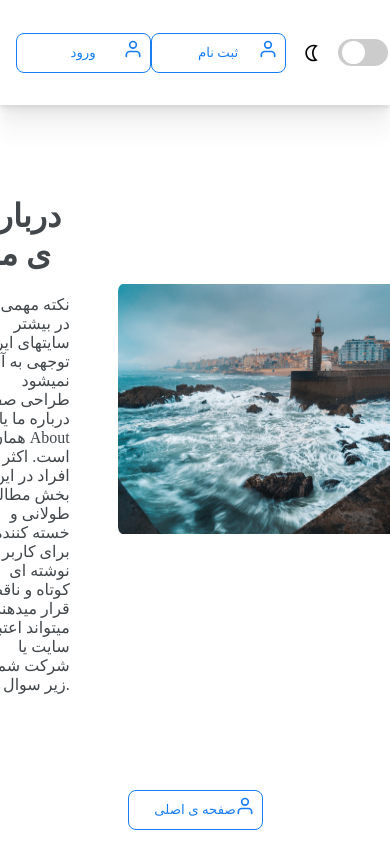
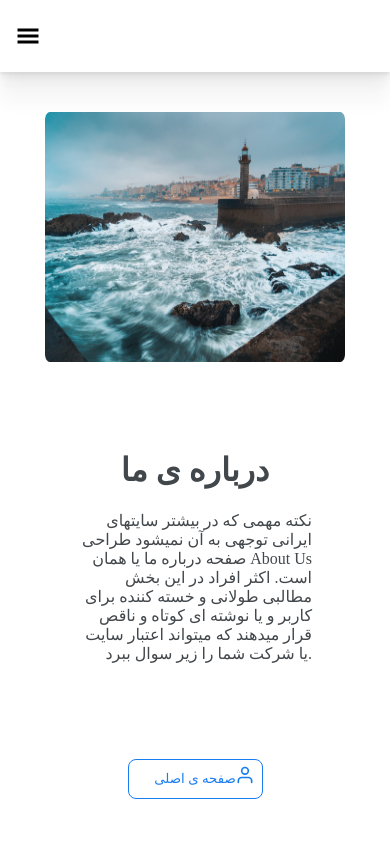
Before and after one commit to hadis-soleymani/nextTest, a Next.js app: page /landingpage in a window 390 px wide. Built offline with nearby package versions, Linux system fonts and the light colour scheme; a web font is replaced by a local one.

Commit message:
responsive landingpage

```diff
--- a/styles/landingpage.module.scss
+++ b/styles/landingpage.module.scss
@@ -26,3 +26,17 @@
   color: $dark_text;
   text-align: right;
 }
+//responsive in tablet size
+@media (max-width: 926px) and (min-width: 768px) {
+}
+
+//responsive in mobile size
+@media (max-width: 768px) {
+  .content_container {
+flex-direction: column;
+  }
+  .text_container {
+    width: 60vw;
+    margin-right: 0;
+  }
+}
--- a/styles/navbar.module.scss
+++ b/styles/navbar.module.scss
@@ -42,6 +42,15 @@
 
 //responsive in mobile size
 @media (max-width: 768px) {
+  .center {
+    display: none;
+  }
+  .left {
+    display: none;
+  }
+  .right {
+    display: none;
+  }
 }
 
 //
```
